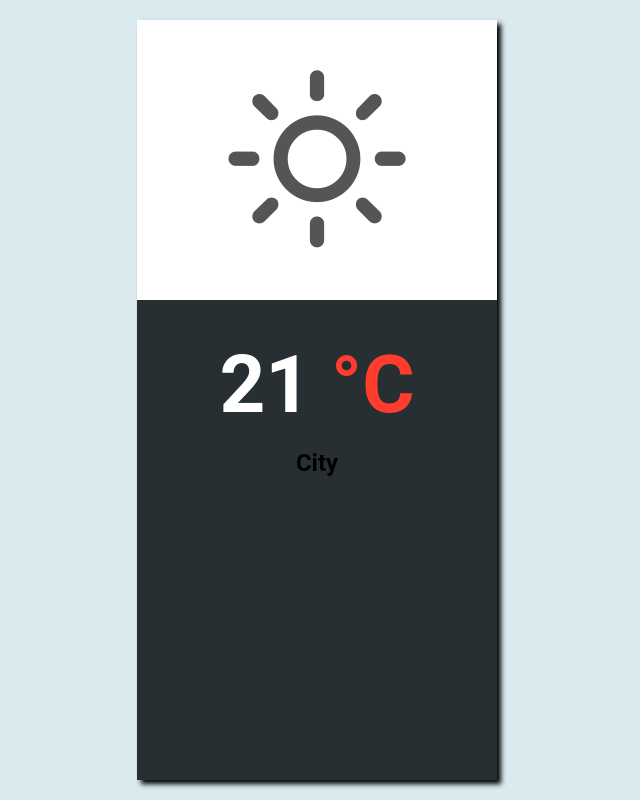
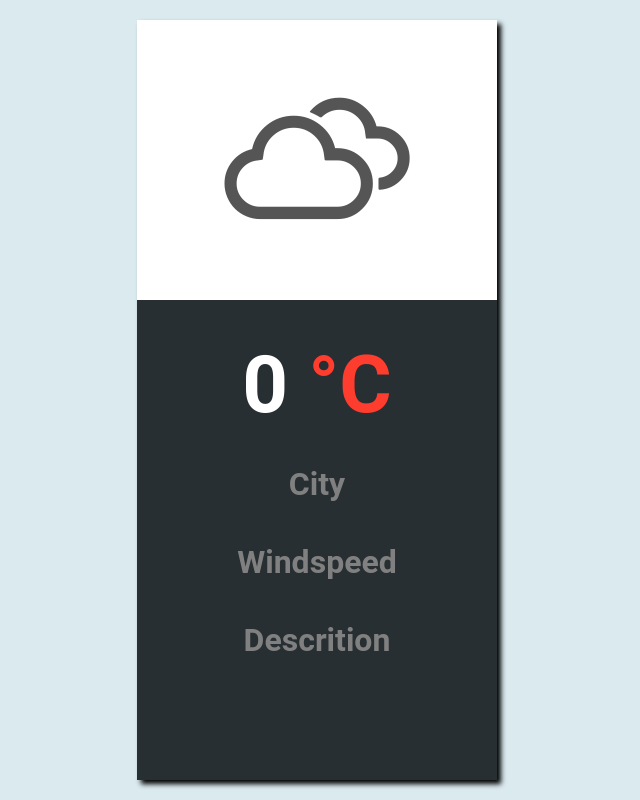
Before and after one commit to ifartglitter/weather-app, a website: page index.html in a window 1280 px wide. Shown: the whole page, without its empty margins (323-963 px from the left). Drawn offline with nearby package versions, Linux system fonts and the light colour scheme.

Commit message:
donenowforreal

```diff
--- a/app/app.js
+++ b/app/app.js
@@ -53,7 +53,7 @@ function geo_success(position) {
     }
 
     $weatherdetails.children().remove()
-    $weatherdetails.append('<h1>'+ Math.floor((result["main"]["temp"]-273.15)) + '<span id="switch">°C</span></h1>')
+    $weatherdetails.append('<h1>'+ Math.floor((result["main"]["temp"]-273.15)) + '<span id="switch"> °C</span></h1>')
     $weatherdetails.append('<h2>'+ result["name"] + '</h2>')
     $weatherdetails.append('<h2>'+ result["wind"]["speed"] + 'km/h</h2>')
     $weatherdetails.append('<h2>'+ result["weather"][0]["description"] + '</h2>')
--- a/css/custom.css
+++ b/css/custom.css
@@ -14,6 +14,12 @@ h1 {
   font-size: 5em;
   padding-top: 25px;
   color: white;
+}
+
+h2 {
+  color: grey;
+  font-size: 2em;
+  padding: 15px;
 }
 
 ul {
--- a/index.html
+++ b/index.html
@@ -13,12 +13,14 @@
   <body>
     <div class="cistern">
       <div class="weather">
-          <i class='wi wi-fw wi-day-sunny'></i>
+          <i class='wi wi-fw wi-cloudy'></i>
       </div>
         <div class="main-info">
         <div class="weather-details">
-          <h1> 21 <span id="switch">°C</span></h1>
-          <h2> City </h2>
+          <h1>0 <span id="switch">°C</span></h1>
+          <h2>City</h2>
+          <h2>Windspeed</h2>
+          <h2>Descrition</h2>
         </div>
         </div>
     </div>
```
